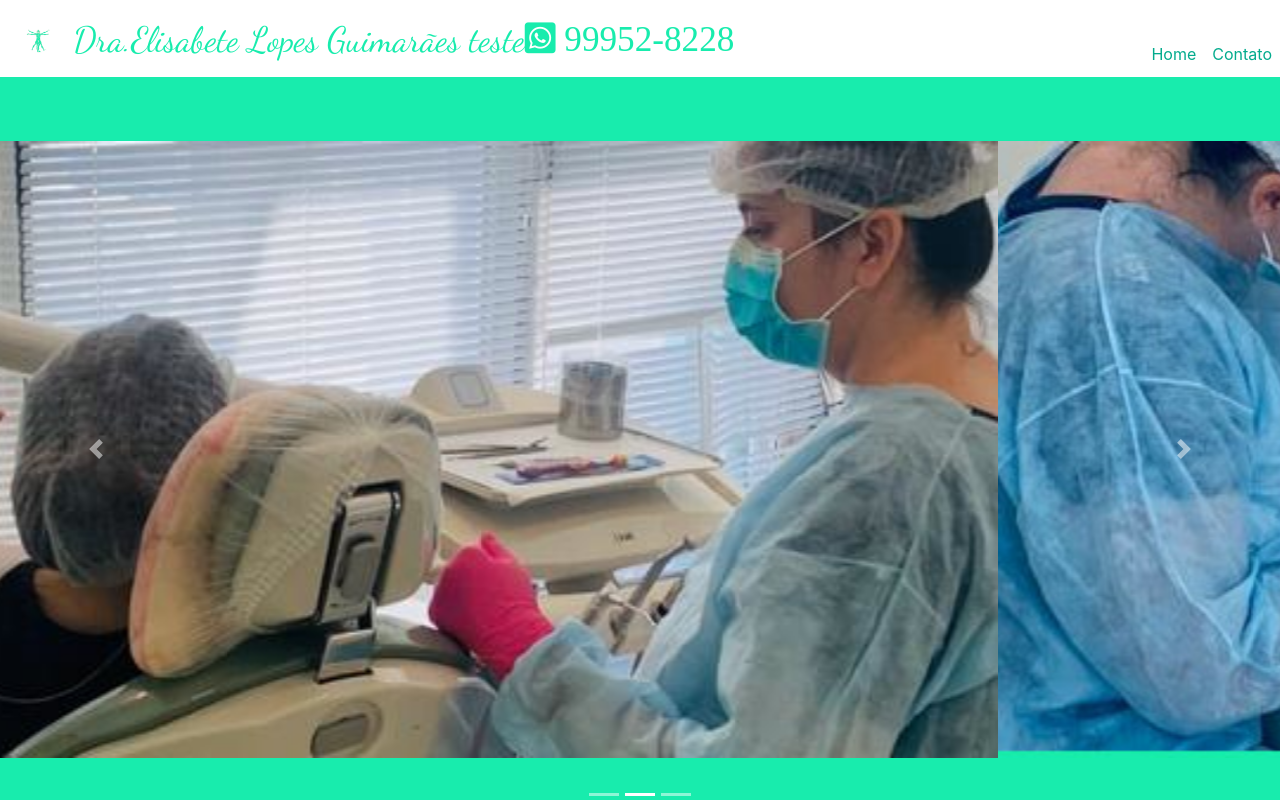
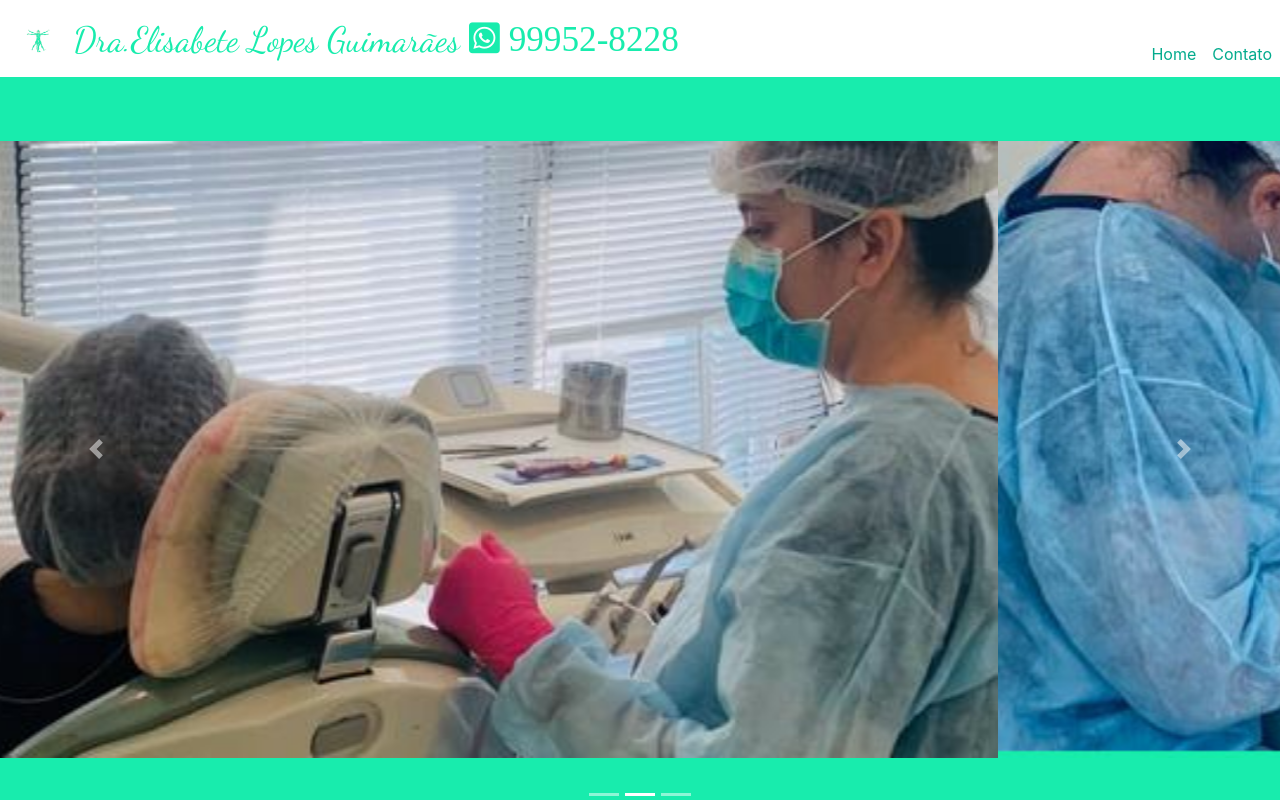
Before and after one commit to EduardoSLeite75/EduardoSLeite75.github.io, an Angular app: page /principal in a window 1280 px wide. Shown: the top 800 px of the page. Built offline with nearby package versions, Linux system fonts and the light colour scheme.

Commit message:
commit retirando teste

```diff
--- a/src/app/app.component.html
+++ b/src/app/app.component.html
@@ -6,7 +6,7 @@
       <div class="col-xs-8 col-sm-6 col-md-8">
         <h1>
           <img src="assets/images/logo.png" alt="Dra.Elisabete Lopes Guimarães" />
-          <span>Dra.Elisabete Lopes Guimarães teste</span>
+          <span>Dra.Elisabete Lopes Guimarães </span>
           <em class="fab fa-whatsapp-square"> 99952-8228</em>
         </h1>
       </div>
```
